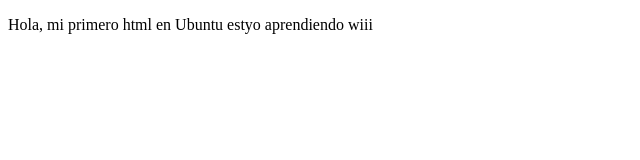
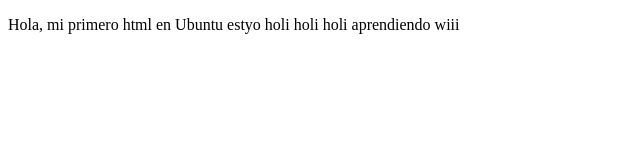
Before and after one commit to pancca/desarrolloweb, a plain HTML site: page index.html in a window 1280 px wide. Shown: the whole page, without its empty margins (0-640 px from the left). Drawn offline with Linux system fonts and the light colour scheme.

Commit message:
cambios holi

```diff
--- a/index.html
+++ b/index.html
@@ -8,7 +8,7 @@
 </head>
 <body>
     <p>
-        Hola, mi primero html en Ubuntu estyo  aprendiendo wiii
+        Hola, mi primero html en Ubuntu estyo holi holi holi aprendiendo wiii
 
     </p>
 </body>
```
